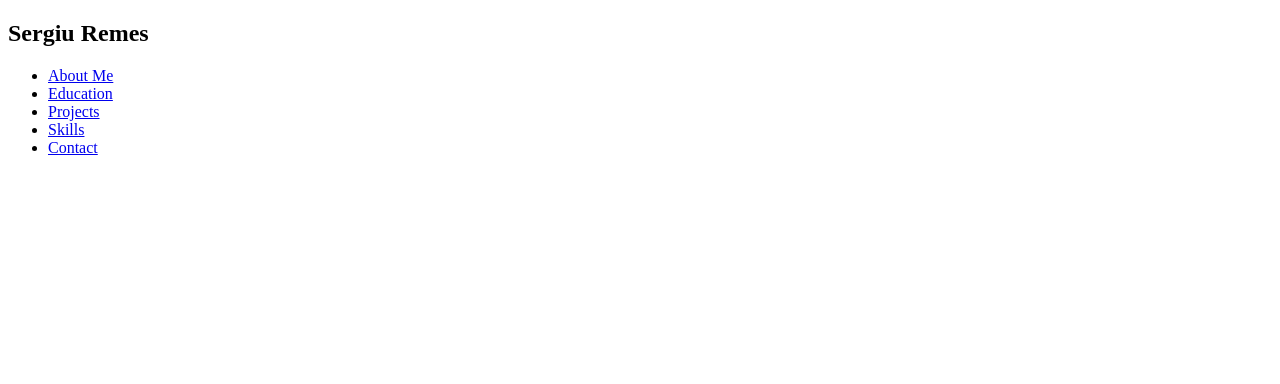
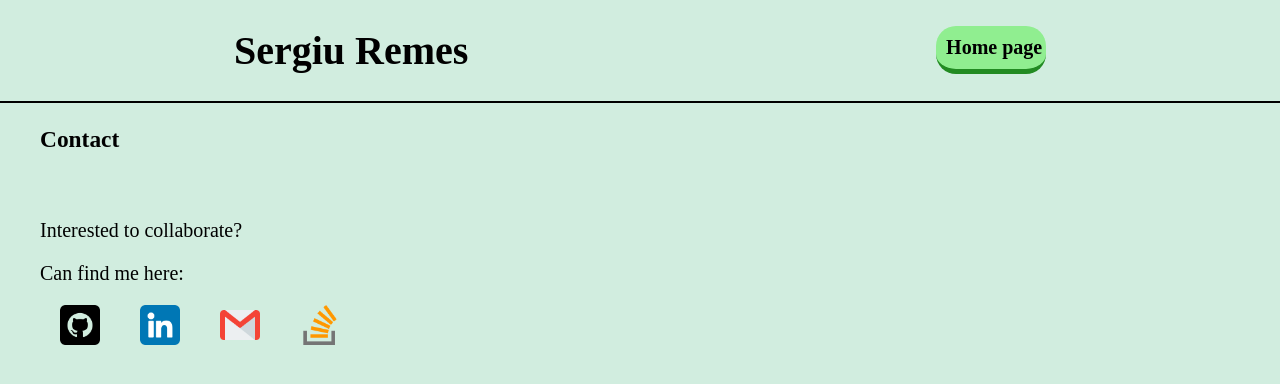
Before and after one commit to sergiuRemes/Portfolio-website-project, a plain HTML site: page contact.html in a window 1280 px wide. Drawn offline with Linux system fonts and the light colour scheme.

Commit message:
finished contact page

```diff
--- a/contact.html
+++ b/contact.html
@@ -4,7 +4,7 @@
     <link href="" rel="stylesheet">
     <link href="" rel="stylesheet">
     <link href="" rel="stylesheet">
-    <link rel="stylesheet" href="./contacttyle.css" type="text/css">
+    <link rel="stylesheet" href="./contactStyles.css" type="text/css">
     <title>Contact page</title>
     <meta charset="UTF-8">
     <meta name="viewport" content="width=device-width, initial-scale=1">
@@ -12,17 +12,19 @@
 </head>
 <body>
     <header>
-        <nav>
-            <h2 id="logo">Sergiu Remes</h2>
-            <ul class="navigation-items">
-              <li class="navigation"><a href="/index.html#about-me">About Me</a></li>
-              <li class="navigation"><a href="/index.html#education">Education</a></li>
-              <li class="navigation"><a href="/index.html#projects">Projects</a></li>
-              <li class="navigation"><a href="/index.html#skills">Skills</a></li>
-       <!--   <li class="navigation"><a href="#skills">CV</a></li>   -->
-              <li class="navigation"><a href="/contact.html">Contact</a></li>
-            </ul>
-          </nav>
+      <h1 id="logo">Sergiu Remes</h1>
+      <div class="navigation"><a href="index.html">Home page</a></div>
     </header>
+    <section>
+      <h3>Contact</h3><br>
+      <p>Interested to collaborate?</p>
+      <p>Can find me here:</p>
+      <div class="logos">
+        <img class="img" src="./logos/github.png" width="40" height="40">
+        <img class="img" src="./logos/linkedin.png" width="40" height="40">
+        <img class="img" src="./logos/mail.png" width="40" height="40">
+        <img class="img" src="./logos/stack.png" width="40" height="40">
+      </div>
+      </section>
 </body>
 </html>
--- /dev/null
+++ b/contactStyles.css
@@ -0,0 +1,61 @@
+html {
+    height: 100vh;
+    font-size: 20px;
+    margin: 0;
+    padding: 0;
+    width: 100vw;
+    box-sizing: border-box;
+    background-color: #d1eddf;
+}
+body {
+    margin: 0;
+}
+
+header {
+    display: flex;
+    flex-direction: row;
+    justify-content: space-around;
+    flex-wrap: wrap;
+    width: 100%;
+    border-bottom: 2px solid black;
+    height: 12%;
+    align-items: center;
+}
+.navigation {
+    display: inline-flex;
+    border: 5px solid forestgreen;
+    padding: 5px;
+    border-style: inherit;
+    border-radius: 20px;
+    justify-content: center;
+    background-color: lightgreen;
+    font-weight: bold;
+    width: 5rem;
+    color: black;
+    flex-direction: column;
+}
+.navigation  a {
+    text-decoration: none;
+    color: black;
+    width: 100%;
+    height: 100%;
+    padding: 5px;
+}
+.navigation  a:hover {
+    cursor: pointer;
+}
+#logo {
+    display: inline-flex;
+}
+section {
+    margin-left: 2rem;
+}
+.logos {
+    display: flex;
+    flex-direction: row;
+    flex-wrap: wrap;
+}
+.img {
+    display: flex;
+    margin: 0 1rem;
+}
```
Also changed, not shown: index.html (+2 -2 lines), logos/github.png (added), logos/linkedin.png (added), logos/mail.png (added), logos/stack.png (added).
